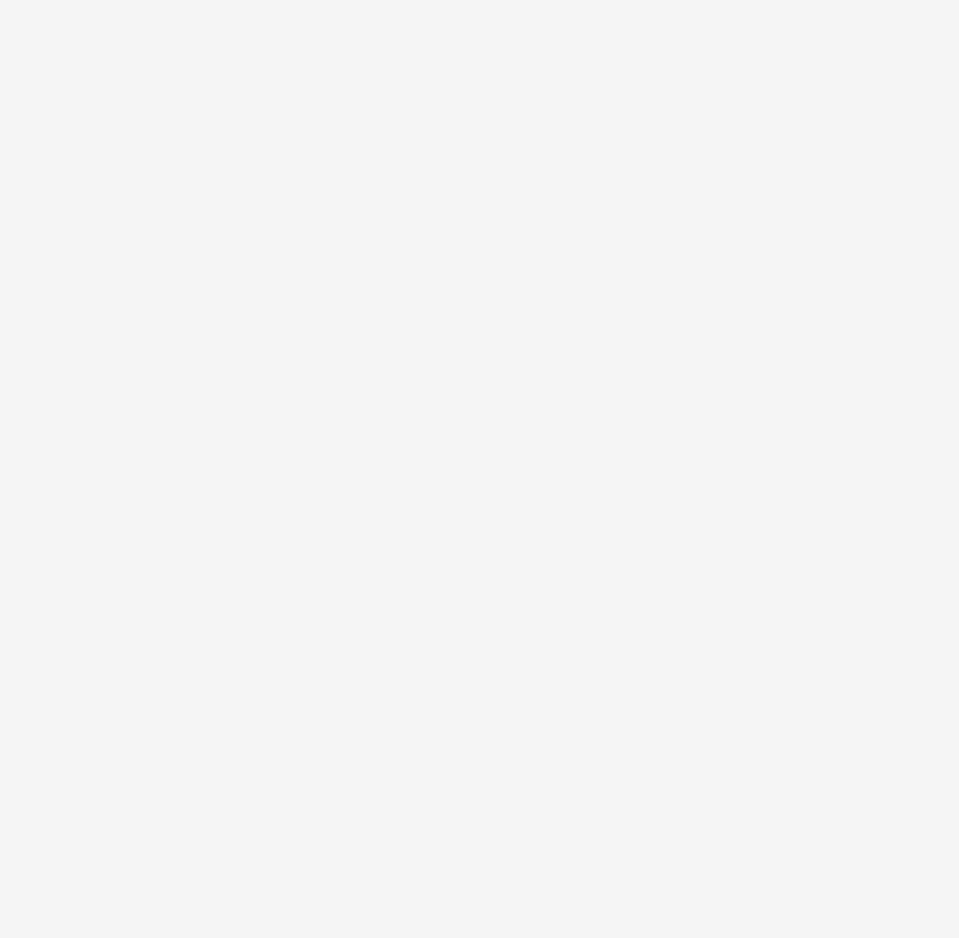
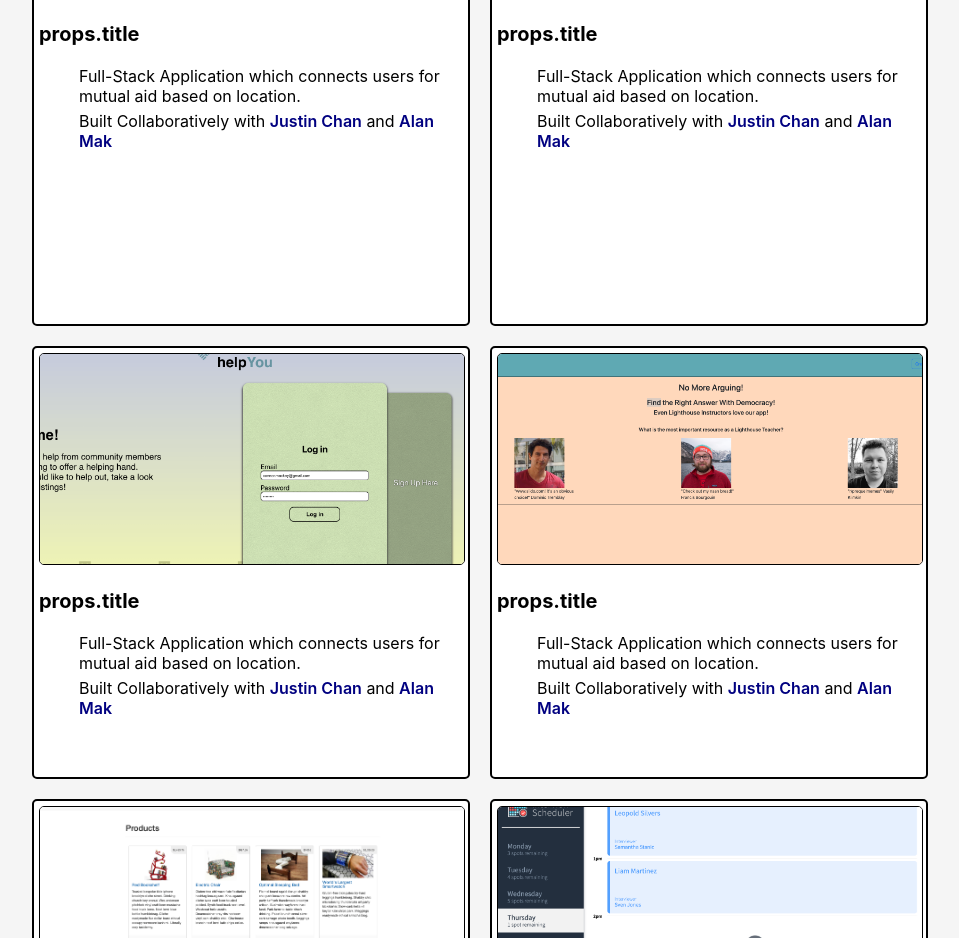
Before and after one commit to CD-Mackay/CD-Mackay.github.io, a React (Create React App) app: page / in a window 1280 px wide. Shown: the part 1874-2812 px from the top of the page, without its empty margins (160-1119 px from the left). Before the commit the page ends 1809 px from the top, so only its background shows below. Built offline with nearby package versions, Linux system fonts and the light colour scheme.

Commit message:
add images to project squares

```diff
--- a/src/Components/ProjectSquare.jsx
+++ b/src/Components/ProjectSquare.jsx
@@ -3,7 +3,7 @@ import React from 'react';
 export default function ProjectSquare(props) {
   return (
     <div class="project-square">
-          {/* <img src="images/helpmehelpyou.png" class="project-image" /> */}
+          <img src={props.image} class="project-image" alt="project-screen" />
           <h3>props.title</h3>
           <ul>
             <li>Full-Stack Application which connects users for mutual aid based on location.</li>
--- a/src/Components/Projects.jsx
+++ b/src/Components/Projects.jsx
@@ -13,7 +13,12 @@ export default function Projects() {
     <section id="projects">
       <h2>Projects</h2>
       <div id="projects-grid">
-        <ProjectSquare />
+        <ProjectSquare image={caesar} />
+        <ProjectSquare image={fibonacci} />
+        <ProjectSquare image={helpmehelpyou} />
+        <ProjectSquare image={litevote} />
+        <ProjectSquare image={rails} />
+        <ProjectSquare image={scheduler} />
       </div>
       </section>
   )
```
